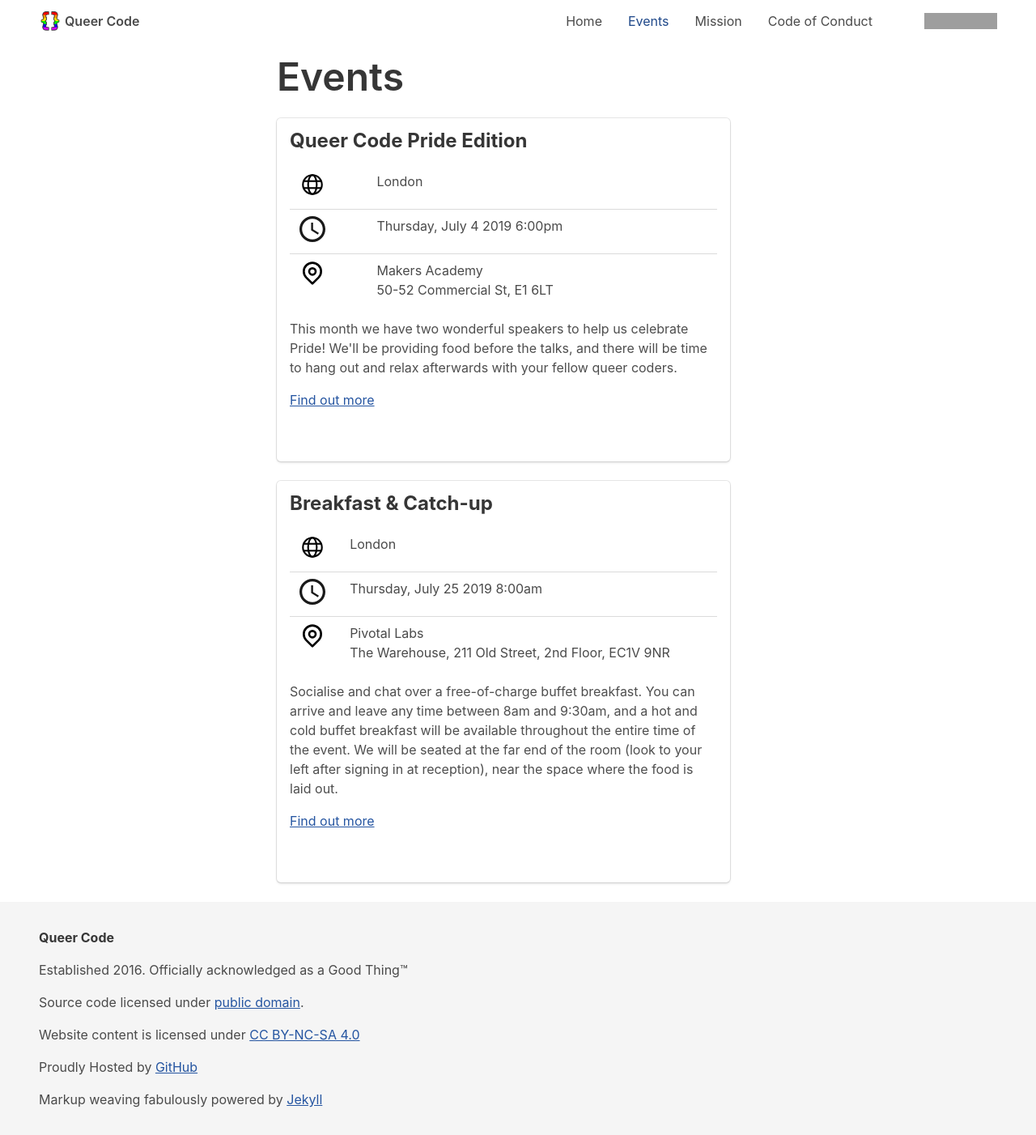
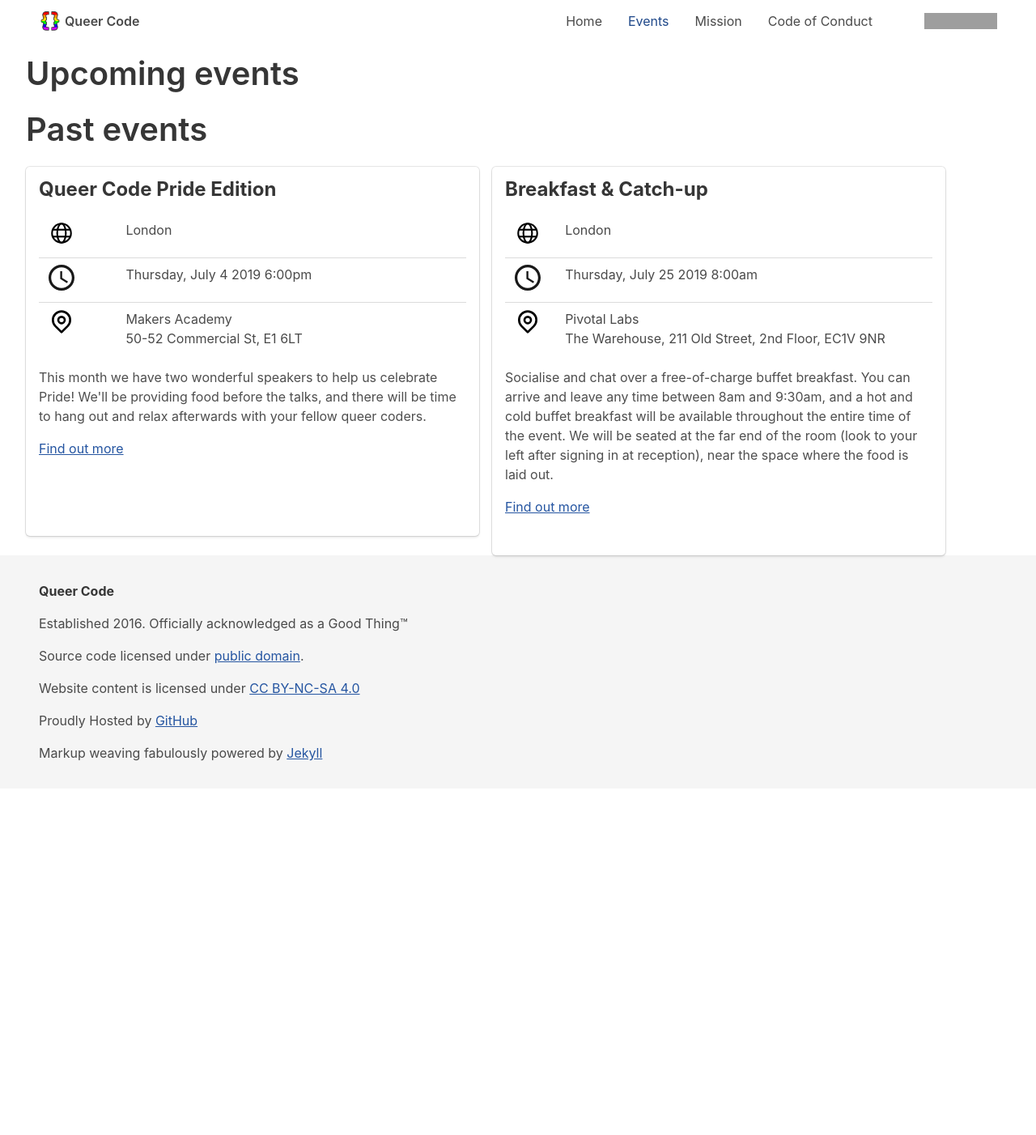
Before and after one commit to QueerCodeOrg/queercodeberlin.github.io, a Jekyll site: the page built from events.html, in a window 1280 px wide. Shown: the whole page at 81% size. Built offline with Jekyll 4.4.1, drawn with Linux system fonts in a browser that asks for light colours; after the commit the page ends 974 px from its top, so only the background shows below that; grey boxes are pictures that could not be loaded.

Commit message:
Split events into future and past (this will need to be regenerated to update)

```diff
--- /dev/null
+++ b/_includes/event-box.html
@@ -0,0 +1,39 @@
+{% assign event = include.event %}
+{% assign location = site.data.venues[event.location] %}
+<div class="box content">
+  <p><strong class="is-size-4">{{ event.name }}</strong></p>
+  <table>
+    <tr>
+      <td><span class="globe" /></td>
+      <td>{{event.hostGroup}}</td>
+    </tr>
+    <tr>
+      <td><span class="clock" /></td>
+      <td>
+        {%- if event.start %}
+        {{ event.start | date: "%A, %B %-d %Y %l:%M%P" }}</td>
+      {%- else %}
+      <abbr title="To be confirmed">TBC</abbr></span>
+        {%- endif %}
+        </td>
+    </tr>
+    <tr>
+      <td><span class="location" /></td>
+      <td>
+        {%- if event.location %}
+        {{ location.name }}
+        <br />
+        {{ location.address }}
+        {%- else %}
+        <abbr title="To be confirmed">TBC</abbr>
+        {%- endif %}
+      </td>
+    </tr>
+  </table>
+  {% if event.description %}
+  <p>{{ event.description }}</p>
+  {% endif %}
+  {% if event.signupUrl %}
+  <p><a href="{{event.signupUrl}}">Find out more</a></p>
+  {% endif %}
+</div>
--- a/_sass/queercode/components/events.scss
+++ b/_sass/queercode/components/events.scss
@@ -1,6 +1,7 @@
-.icon-label span {
-  display: inline-block;
-  vertical-align:middle;
-  margin-bottom: 0.5em;
-  margin-right: 0.5em;
+.event-list {
+  display: flex;
 }
+
+.event-list > div {
+  margin-right: 1em;
+}
--- a/events.html
+++ b/events.html
@@ -3,51 +3,25 @@ title: Events
 layout: default
 ---
 
-<div class="columns is-centered">
-<div class="column is-half">
-<h1 class="title is-1">Events</h1>
+{% assign current_time = "now" | date: "%s" %}
+<h1 class="title is-2">Upcoming events</h1>
+<div class="event-list">
 {% for event_hash in site.data.events %}
 {% assign event = event_hash[1] %}
-{% assign location = site.data.venues[event.location] %}
-  <div class="box content">
-    <p><strong class="is-size-4">{{ event.name }}</strong></p>
-    <table>
-      <tr>
-        <td><span class="globe" /></td>
-        <td>{{event.hostGroup}}</td>
-      </tr>
-      <tr>
-        <td><span class="clock" /></td>
-        <td>
-        {%- if event.start %}
-        {{ event.start | date: "%A, %B %-d %Y %l:%M%P" }}</td>
-        {%- else %}
-        <abbr title="To be confirmed">TBC</abbr></span>
-        {%- endif %}
-        </td>
-      </tr>
-      <tr>
-        <td><span class="location" /></td>
-        <td>
-          {%- if event.location %}
-          {{ location.name }}
-          <br />
-          {{ location.address }}
-          {%- else %}
-          <abbr title="To be confirmed">TBC</abbr>
-          {%- endif %}
-        </td>
-      </tr>
-    </table>
-    {% if event.description %}
-    <p>{{ event.description }}</p>
-    {% endif %}
-    {% if event.signupUrl %}
-    <p><a href="{{event.signupUrl}}">Find out more</a></p>
-    {% endif %}
-    </p>
-  </div>
+{% assign end_time = event.end | date: "%s" %}
+{% if end_time > current_time %}
+{% include event-box.html event=event %}
+{% endif %}
 {% endfor %}
-<p></p>
 </div>
+
+<h1 class="title is-2">Past events</h1>
+<div class="event-list">
+{% for event_hash in site.data.events %}
+{% assign event = event_hash[1] %}
+{% assign end_time = event.end | date: "%s" %}
+{% if end_time <= current_time %}
+{% include event-box.html event=event %}
+{% endif %}
+{% endfor %}
 </div>
```
